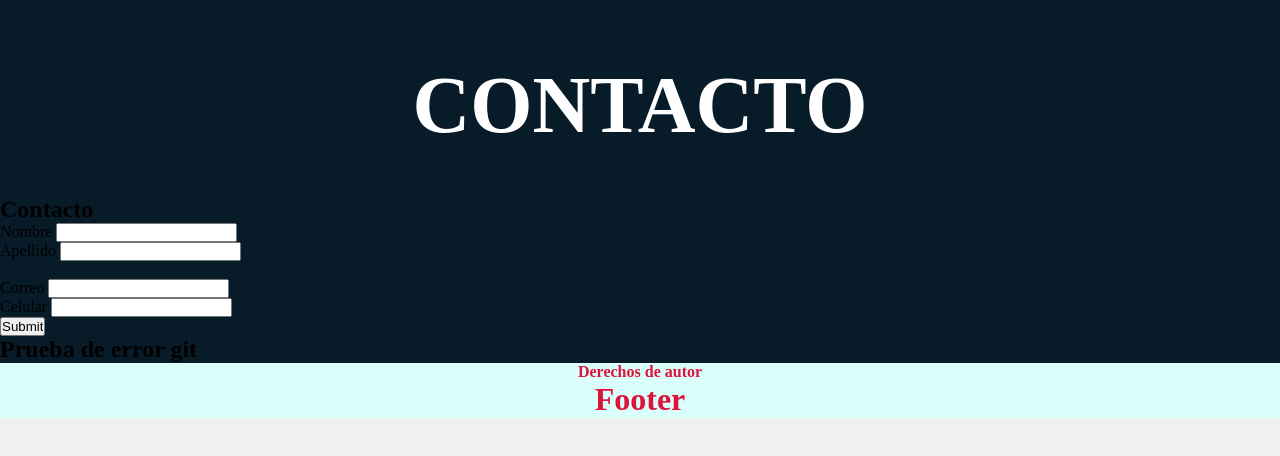
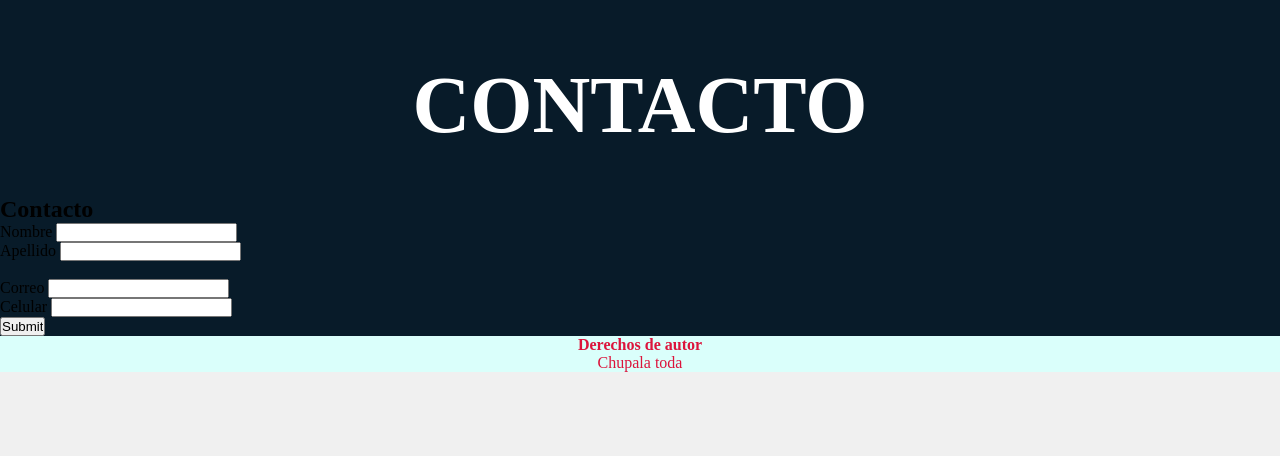
Before and after one commit to FacundoFernandez8/ejercicio, a plain HTML site: page contacto.html in a window 1280 px wide. Shown: the part 86-542 px from the top of the page. Drawn offline with Linux system fonts and the light colour scheme.

Commit message:
version 2

```diff
--- a/contacto.html
+++ b/contacto.html
@@ -51,14 +51,13 @@
             </form>
           </div>
       </section>
-      <h2>Prueba de error git</h2>
 
       </main>
 
       <footer class="footer-titulos">
         <h4>Derechos de autor</h4>
+        <p>Chupala toda</p>
 
-        <h1>Footer</h1>
       </footer>
   </body>
 
```
